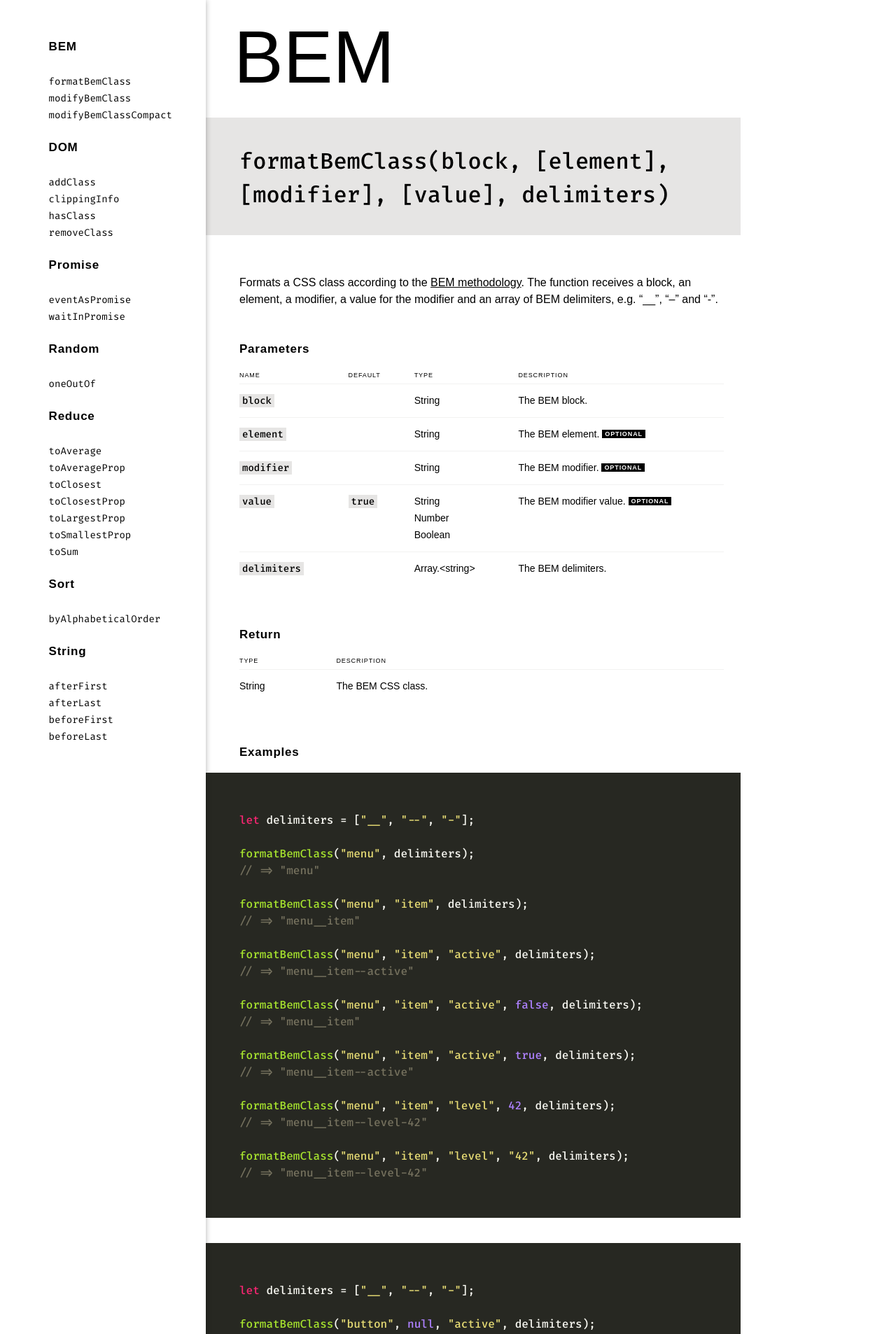
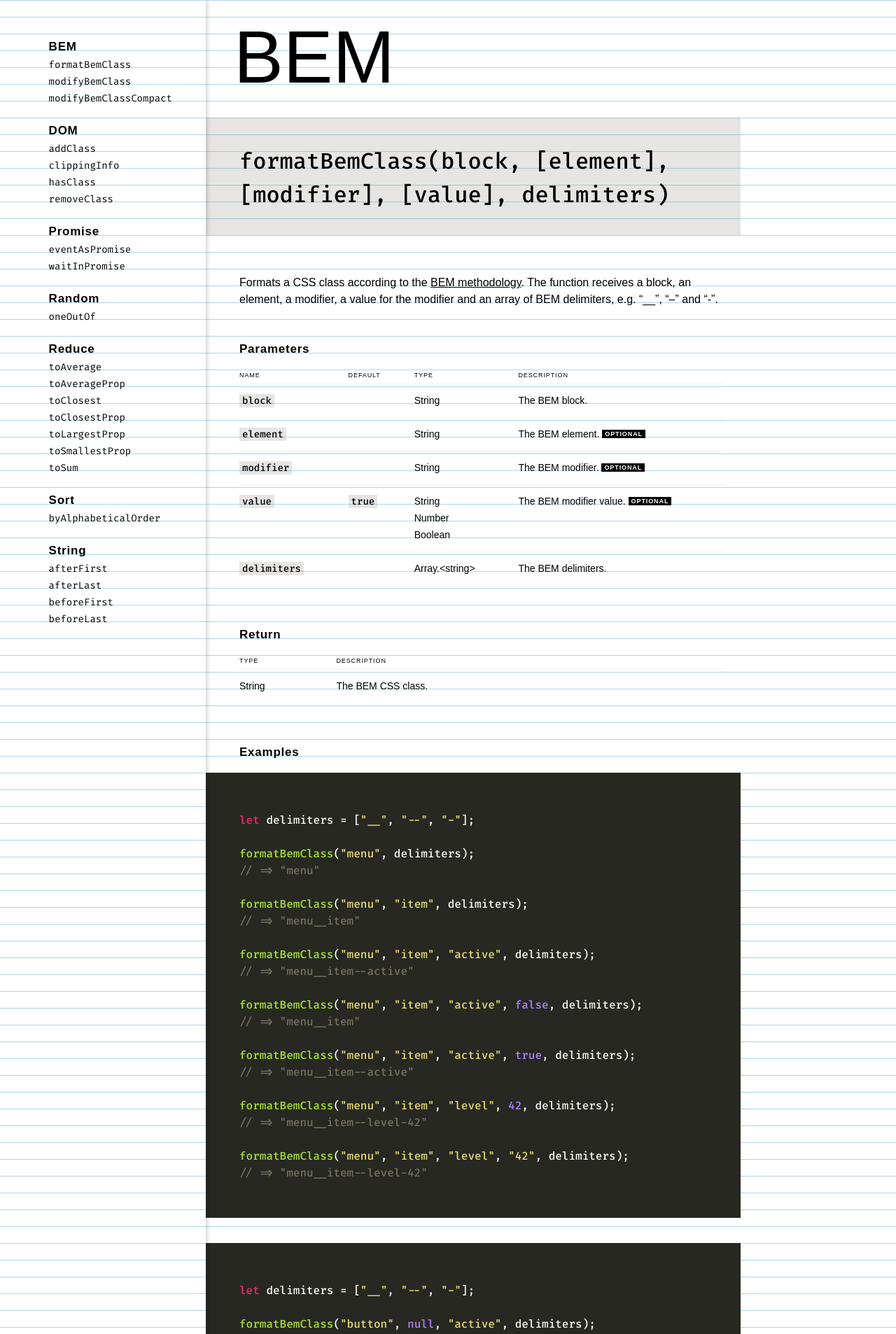
Before and after one commit to leofavre/canivete, a Jekyll site: the page built from docs/index.md, in a window 1280 px wide. Shown: the top 1906 px of the page at 70% size. Built offline with Jekyll 4.4.1, drawn with Linux system fonts in a browser that asks for light colours; nearby versions of some CDN libraries; some web fonts are replaced.

Commit message:
minor changes to docs

````diff
--- a/docs/_sass/_content.scss
+++ b/docs/_sass/_content.scss
@@ -10,10 +10,10 @@
 	flex-grow: 0;
 	flex-shrink: 1;
 
-	// background-position: 0.3125rem 0;
-	// background-size: $grid $grid;
-	// background-image: linear-gradient(to bottom, lightblue 1px, transparent 1px);
-	// background-attachment: scroll;
+	background-position: 0.3125rem 0;
+	background-size: $grid $grid;
+	background-image: linear-gradient(to bottom, lightblue 1px, transparent 1px);
+	background-attachment: scroll;
 
 	h1 {
 
--- a/docs/_sass/_menu.scss
+++ b/docs/_sass/_menu.scss
@@ -21,10 +21,10 @@
 	-webkit-overflow-scrolling: touch;
 	z-index: 1;
 
-	// background-position: 0.3125rem 0;
-	// background-size: $grid $grid;
-	// background-image: linear-gradient(to bottom, lightblue 1px, transparent 1px);
-	// background-attachment: scroll;
+	background-position: 0.3125rem 0;
+	background-size: $grid $grid;
+	background-image: linear-gradient(to bottom, lightblue 1px, transparent 1px);
+	background-attachment: scroll;
 
 	ul {
 		position: relative;
@@ -35,6 +35,7 @@
 
 	ul ul {
 		top: 0;
+		margin-top: 0;
 	}
 
 	li {
@@ -54,11 +55,7 @@
 	li li {
 		top: 0.125rem;
 		font-family: "Fira Code", monospace;
-		font-size: 0.875rem;
-
-		@media only screen and (min-width: 1400px) {
-			top: 1px;
-		}
+		font-size: 14px;
 	}
 
 	a {
--- a/docs/index.md
+++ b/docs/index.md
@@ -330,7 +330,8 @@ eventAsPromise(image, "load", image => image.complete)
 	.then(domEl => console.log(domEl.src));
 
 // => "https://www.w3.org/Icons/w3c_home"
-// shown when the image loads or as soon as eventAsPromise is called, if the image has already been loaded.
+// shown when the image loads or as soon as eventAsPromise
+//  is called, if the image has already been loaded.
 ```
 
 <a name="waitInPromise"></a>
````
Also changed, not shown: other parts of docs/index.md (+8 -14 lines), dist/byAlphabeticalOrder.js, dist/eventAsPromise.js, dist/oneOutOf.js, dist/toAverage.js, dist/toAverageProp.js, dist/toClosest.js, dist/toClosestProp.js, dist/toLargestProp.js, dist/toSmallestProp.js, dist/toSum.js, 2 other files.
